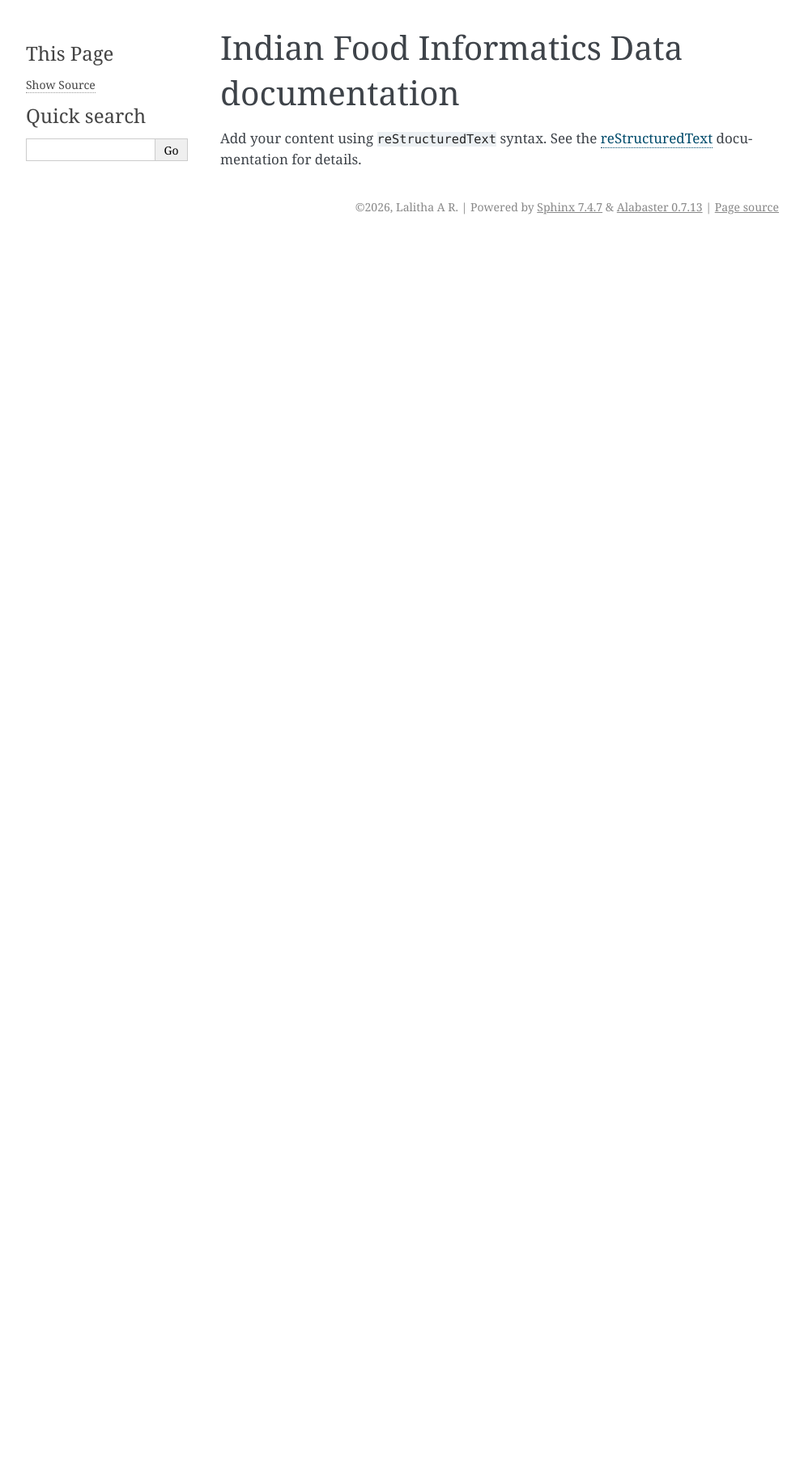
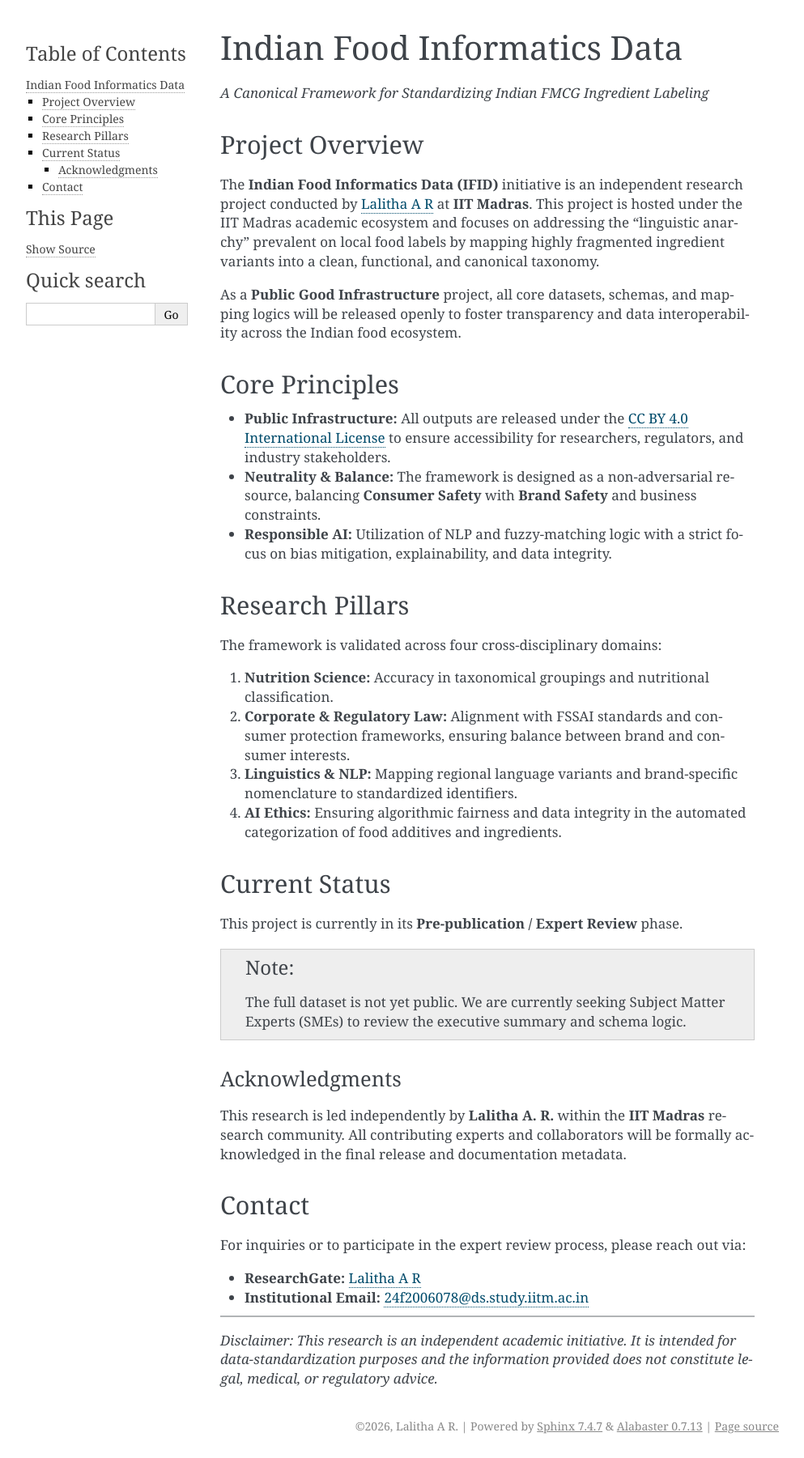
Before and after one commit to lalithaar/ifid, a Sphinx documentation site: the page built from docs/index.rst, in a window 1280 px wide. Shown: the whole page at 81% size, without its empty margins (148-1141 px from the left). Built offline with Sphinx 7.4.7, drawn with Linux system fonts in a browser that asks for light colours; before the commit the page ends 900 px from its top, so only the background shows below that.

Commit message:
Revise Indian Food Informatics Data documentation
Updated documentation for Indian Food Informatics Data project, including project overview, core principles, research pillars, current status, acknowledgments, and contact information.

```diff
--- a/docs/index.rst
+++ b/docs/index.rst
@@ -1,16 +1,58 @@
-.. Indian Food Informatics Data documentation master file, created by
-   sphinx-quickstart on Thu Jan  1 16:29:49 2026.
-   You can adapt this file completely to your liking, but it should at least
-   contain the root `toctree` directive.
+=============================
+Indian Food Informatics Data
+=============================
 
-Indian Food Informatics Data documentation
-==========================================
+*A Canonical Framework for Standardizing Indian FMCG Ingredient Labeling*
 
-Add your content using ``reStructuredText`` syntax. See the
-`reStructuredText <https://www.sphinx-doc.org/en/master/usage/restructuredtext/index.html>`_
-documentation for details.
+.. meta::
+   :description: Open-source research infrastructure for Indian food ingredient standardization.
+   :keywords: FMCG, India, FSSAI, NLP, Food Data, IIT Madras
 
+Project Overview
+================
 
-.. toctree::
-   :maxdepth: 2
-   :caption: Contents:
+The **Indian Food Informatics Data (IFID)** initiative is an independent research project conducted by `Lalitha A R <https://scholar.google.com/citations?user=dEiBWT8AAAAJ&hl=en>`_ at **IIT Madras**. This project is hosted under the IIT Madras academic ecosystem and focuses on addressing the "linguistic anarchy" prevalent on local food labels by mapping highly fragmented ingredient variants into a clean, functional, and canonical taxonomy.
+
+As a **Public Good Infrastructure** project, all core datasets, schemas, and mapping logics will be released openly to foster transparency and data interoperability across the Indian food ecosystem.
+
+Core Principles
+===============
+
+* **Public Infrastructure:** All outputs are released under the `CC BY 4.0 International License <https://creativecommons.org/licenses/by/4.0/>`_ to ensure accessibility for researchers, regulators, and industry stakeholders.
+* **Neutrality & Balance:** The framework is designed as a non-adversarial resource, balancing **Consumer Safety** with **Brand Safety** and business constraints.
+* **Responsible AI:** Utilization of NLP and fuzzy-matching logic with a strict focus on bias mitigation, explainability, and data integrity.
+
+Research Pillars
+================
+
+The framework is validated across four cross-disciplinary domains:
+
+1. **Nutrition Science:** Accuracy in taxonomical groupings and nutritional classification.
+2. **Corporate & Regulatory Law:** Alignment with FSSAI standards and consumer protection frameworks, ensuring balance between brand and consumer interests.
+3. **Linguistics & NLP:** Mapping regional language variants and brand-specific nomenclature to standardized identifiers.
+4. **AI Ethics:** Ensuring algorithmic fairness and data integrity in the automated categorization of food additives and ingredients.
+
+Current Status
+==============
+
+This project is currently in its **Pre-publication / Expert Review** phase.
+
+.. note::
+   The full dataset is not yet public. We are currently seeking Subject Matter Experts (SMEs) to review the executive summary and schema logic.
+
+Acknowledgments
+---------------
+
+This research is led independently by **Lalitha A. R.** within the **IIT Madras** research community. All contributing experts and collaborators will be formally acknowledged in the final release and documentation metadata.
+
+Contact
+=======
+
+For inquiries or to participate in the expert review process, please reach out via:
+
+* **ResearchGate:** `Lalitha A R <https://www.researchgate.net/profile/Lalitha-A-R>`_
+* **Institutional Email:** 24f2006078@ds.study.iitm.ac.in
+
+----
+
+*Disclaimer: This research is an independent academic initiative. It is intended for data-standardization purposes and the information provided does not constitute legal, medical, or regulatory advice.*
```
